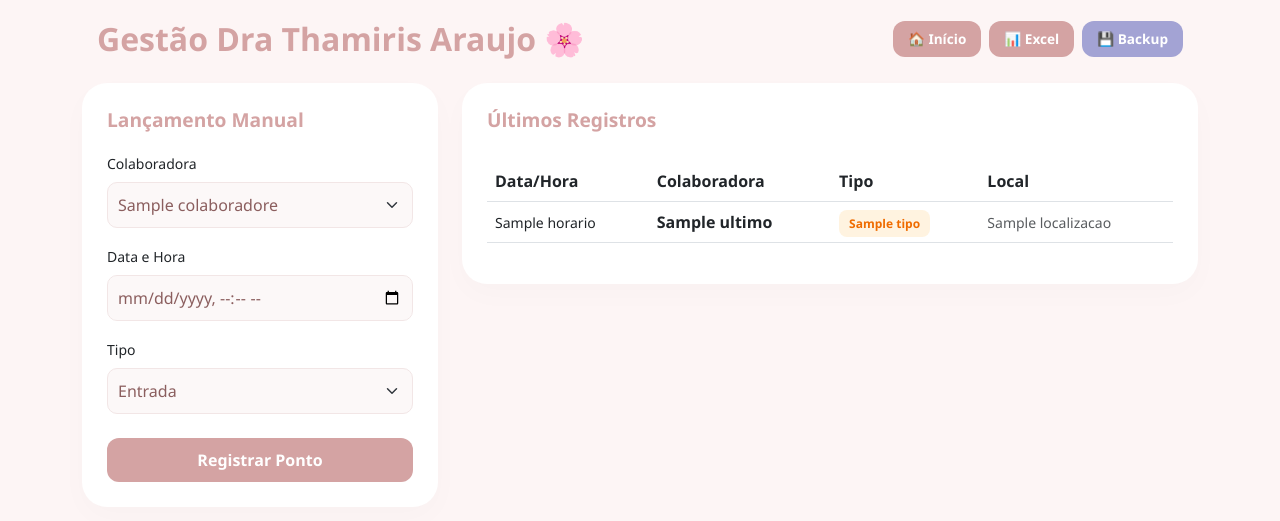
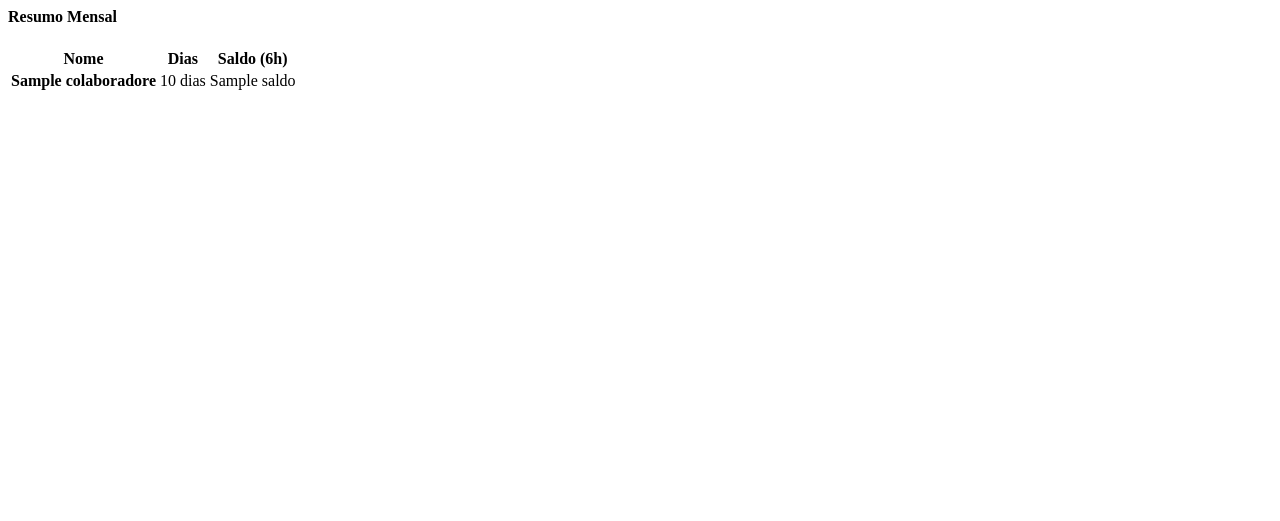
Before and after one commit to LucasBiazoto/Ponto, a Flask app: template templates/admin.html in a window 1280 px wide. Shown: the top 521 px of the page. Run offline with Flask 3, Linux system fonts and the light colour scheme; the template is opened without the code that fills it: most values are stand-ins (such as "Sample title", 1, 10 or a date in 2020).

Commit message:
Versão final

```diff
--- a/app.py
+++ b/app.py
@@ -5,8 +5,7 @@ from flask import Flask, render_template, request, redirect, url_for, send_file
 import pandas as pd
 
 app = Flask(__name__)
-# Mudamos o nome do banco para garantir que ele seja criado do zero sem erros antigos
-DATABASE = 'ponto_estetica_v3.db'
+DATABASE = 'ponto_estetica_v4.db'
 
 def get_db_connection():
     conn = sqlite3.connect(DATABASE)
@@ -15,7 +14,6 @@ def get_db_connection():
 
 def init_db():
     conn = get_db_connection()
-    # Criamos apenas a tabela de registros (pontos)
     conn.execute('''
         CREATE TABLE IF NOT EXISTS pontos (
             id INTEGER PRIMARY KEY AUTOINCREMENT,
@@ -31,9 +29,19 @@ def init_db():
 with app.app_context():
     init_db()
 
+def calcular_resumo(pontos):
+    # Lógica para calcular dias e saldo (base 6h)
+    dias_trabalhados = len(set(p['horario'].split()[0] for p in pontos))
+    total_minutos = 0
+    # Cálculo simplificado para exibição: cada dia trabalhado soma 6h de saldo nominal
+    saldo_minutos = dias_trabalhados * 360
+    horas = saldo_minutos // 60
+    minutos = saldo_minutos % 60
+    return {"dias": dias_trabalhados, "saldo": f"+{horas}h {minutos}min"}
+
 @app.route('/')
 def index():
-    # LISTA FIXA: Agora é impossível ela não aparecer no início
+    # GARANTIA: Esther Julia fixa para aparecer no início
     colaboradoras = [{'nome': 'Esther Julia'}]
     return render_template('index.html', colaboradores=colaboradoras)
 
@@ -60,12 +68,7 @@ def bater_ponto():
                  (nome, horario, tipo, loc))
     conn.commit()
     conn.close()
-
-    if horario_manual:
-        return redirect(url_for('painel_gestao', senha='8340'))
-
-    msg = "Bom trabalho meu bem" if tipo == "Entrada" else "Bom descanso meu bem"
-    return render_template('sucesso.html', mensagem=msg)
+    return redirect(url_for('painel_gestao', senha='8340') if horario_manual else 'index')
 
 @app.route('/painel_gestao')
 def painel_gestao():
@@ -73,25 +76,12 @@ def painel_gestao():
     if senha != '8340': return "Acesso Negado", 403
 
     conn = get_db_connection()
-    # Busca os últimos 50 registros para o relatório
     pontos = conn.execute('SELECT * FROM pontos ORDER BY id DESC').fetchall()
     conn.close()
 
-    colaboradoras = [{'nome': 'Esther Julia'}]
+    resumo = calcular_resumo(pontos)
+    colaboradoras = [{'nome': 'Esther Julia', 'dias': resumo['dias'], 'saldo': resumo['saldo']}]
+
     return render_template('admin.html', ultimos=pontos, colaboradores=colaboradoras)
 
-@app.route('/exportar')
-def exportar():
-    conn = get_db_connection()
-    df = pd.read_sql_query("SELECT * FROM pontos", conn)
-    conn.close()
-    df.to_excel('Relatorio_DraThamiris.xlsx', index=False)
-    return send_file('Relatorio_DraThamiris.xlsx', as_attachment=True)
-
-@app.route('/backup')
-def backup():
-    return send_file(DATABASE, as_attachment=True)
-
-if __name__ == '__main__':
-    port = int(os.environ.get("PORT", 5000))
-    app.run(host='0.0.0.0', port=port)
+# ... (rotas de exportar e backup permanecem as mesmas)
--- a/templates/admin.html
+++ b/templates/admin.html
@@ -1,97 +1,21 @@
-<!DOCTYPE html>
-<html lang="pt-br">
-<head>
-    <meta charset="UTF-8">
-    <meta name="viewport" content="width=device-width, initial-scale=1.0">
-    <title>Gestão - Dra Thamiris Araujo</title>
-    <link href="https://cdn.jsdelivr.net/npm/bootstrap@5.3.0/dist/css/bootstrap.min.css" rel="stylesheet">
-    <style>
-        :root { --nude-fundo: #fdf5f5; --rosa-suave: #d4a3a3; --rosa-texto: #8b5e5e; --branco: #ffffff; }
-        body { background-color: var(--nude-fundo); font-family: 'Segoe UI', sans-serif; color: var(--rosa-texto); padding-top: 20px; }
-        .header-gestao { display: flex; justify-content: space-between; align-items: center; margin-bottom: 25px; padding: 0 15px; }
-        .header-gestao h2 { color: var(--rosa-suave); font-weight: bold; margin: 0; }
-        .btn-top { text-decoration: none; color: white; background: var(--rosa-suave); padding: 8px 15px; border-radius: 12px; font-size: 0.85rem; font-weight: bold; transition: 0.3s; }
-        .btn-top:hover { opacity: 0.8; color: white; }
-        .card { border: none; border-radius: 25px; background: var(--branco); padding: 25px; box-shadow: 0 10px 30px rgba(0,0,0,0.02); margin-bottom: 20px; }
-        .card-title { font-size: 1.2rem; color: var(--rosa-suave); font-weight: bold; margin-bottom: 20px; }
-        .form-select, .form-control { border: 1px solid #f2e6e6; background-color: #fcf8f8; border-radius: 10px; padding: 10px; color: var(--rosa-texto); }
-        .btn-rosa { background-color: var(--rosa-suave); color: white; border-radius: 12px; border: none; padding: 10px; font-weight: bold; width: 100%; cursor: pointer; }
-        .btn-rosa:hover { opacity: 0.9; }
-        .table { margin-top: 10px; }
-        .badge-tipo { padding: 5px 10px; border-radius: 8px; font-size: 0.75rem; font-weight: bold; }
-        .bg-entrada { background-color: #e8f5e9; color: #2e7d32; }
-        .bg-saida { background-color: #fff3e0; color: #ef6c00; }
-    </style>
-</head>
-<body>
-    <div class="container">
-        <div class="header-gestao">
-            <h2>Gestão Dra Thamiris Araujo 🌸</h2>
-            <div class="d-flex gap-2">
-                <a href="/" class="btn-top">🏠 Início</a>
-                <a href="/exportar" class="btn-top">📊 Excel</a>
-                <a href="/backup" class="btn-top" style="background: #a3a3d4;">💾 Backup</a>
-            </div>
-        </div>
-
-        <div class="row">
-            <div class="col-md-4">
 <div class="card">
-                    <h4 class="card-title">Lançamento Manual</h4>
-                    <form action="/bater_ponto" method="POST">
-                        <label class="form-label small">Colaboradora</label>
-                        <select name="nome" class="form-select mb-3" required>
-                            {% for c in colaboradores %}
-                                <option value="{{ c.nome }}">{{ c.nome }}</option>
-                            {% endfor %}
-                        </select>
-
-                        <label class="form-label small">Data e Hora</label>
-                        <input type="datetime-local" name="horario_manual" class="form-control mb-3" required>
-
-                        <label class="form-label small">Tipo</label>
-                        <select name="tipo" class="form-select mb-4">
-                            <option value="Entrada">Entrada</option>
-                            <option value="Saída">Saída</option>
-                        </select>
-
-                        <button type="submit" class="btn-rosa">Registrar Ponto</button>
-                    </form>
-                </div>
-            </div>
-
-            <div class="col-md-8">
-                <div class="card">
-                    <h4 class="card-title">Últimos Registros</h4>
-                    <div class="table-responsive">
-                        <table class="table align-middle">
+    <h4 class="card-title">Resumo Mensal</h4>
+    <table class="table">
         <thead>
             <tr>
-                                    <th>Data/Hora</th>
-                                    <th>Colaboradora</th>
-                                    <th>Tipo</th>
-                                    <th>Local</th>
+                <th>Nome</th>
+                <th>Dias</th>
+                <th>Saldo (6h)</th>
             </tr>
         </thead>
         <tbody>
-                                {% for p in ultimos %}
+            {% for c in colaboradores %}
             <tr>
-                                    <td class="small">{{ p.horario }}</td>
-                                    <td><strong>{{ p.nome }}</strong></td>
-                                    <td>
-                                        <span class="badge-tipo {% if p.tipo == 'Entrada' %}bg-entrada{% else %}bg-saida{% endif %}">
-                                            {{ p.tipo }}
-                                        </span>
-                                    </td>
-                                    <td class="text-muted small">{{ p.localizacao }}</td>
+                <td><strong>{{ c.nome }}</strong></td>
+                <td>{{ c.dias }} dias</td>
+                <td><span class="badge bg-success">{{ c.saldo }}</span></td>
             </tr>
             {% endfor %}
         </tbody>
     </table>
 </div>
-                </div>
-            </div>
-        </div>
-    </div>
-</body>
-</html>
```
Lines whose indentation alone changed are shown as unchanged.
